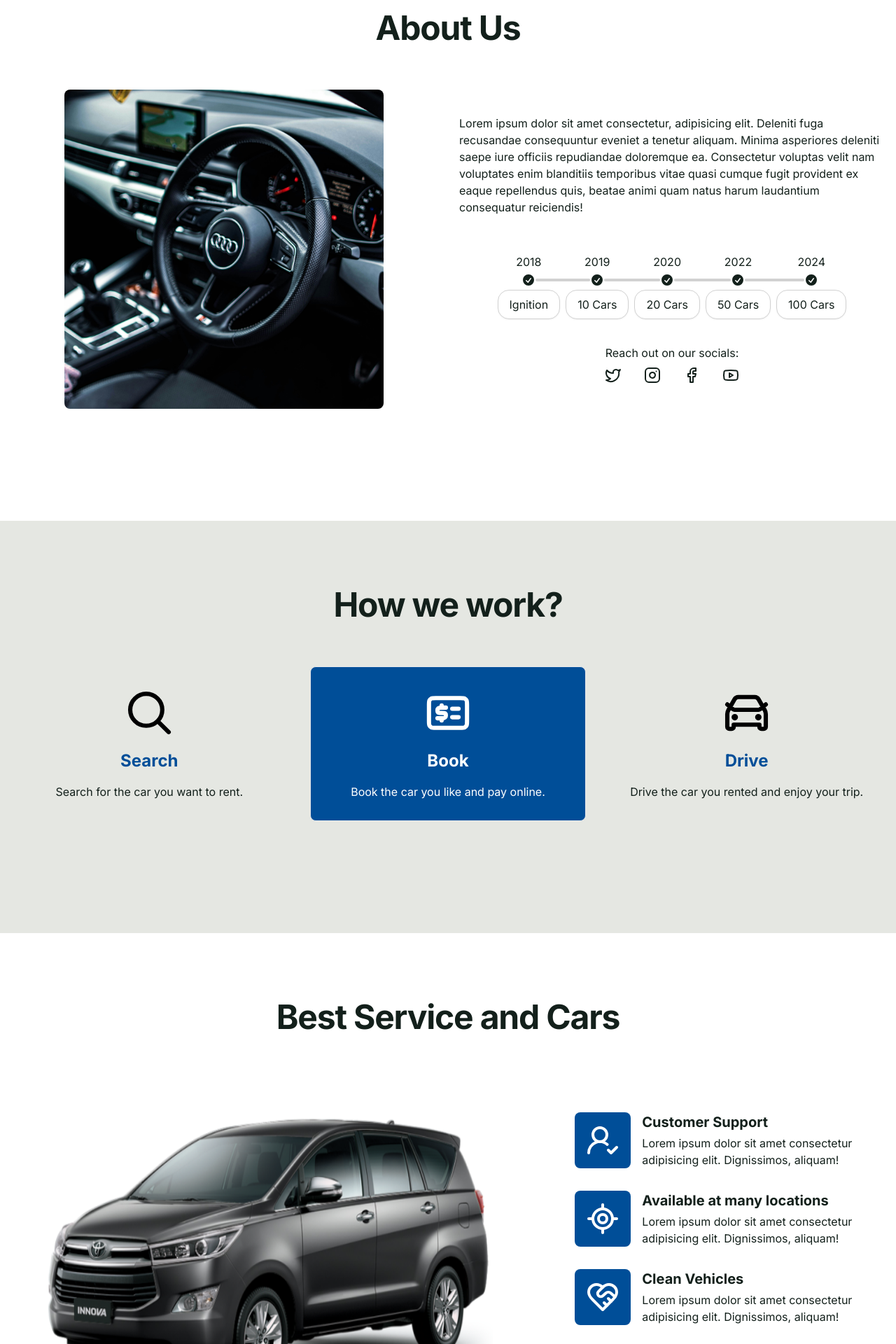
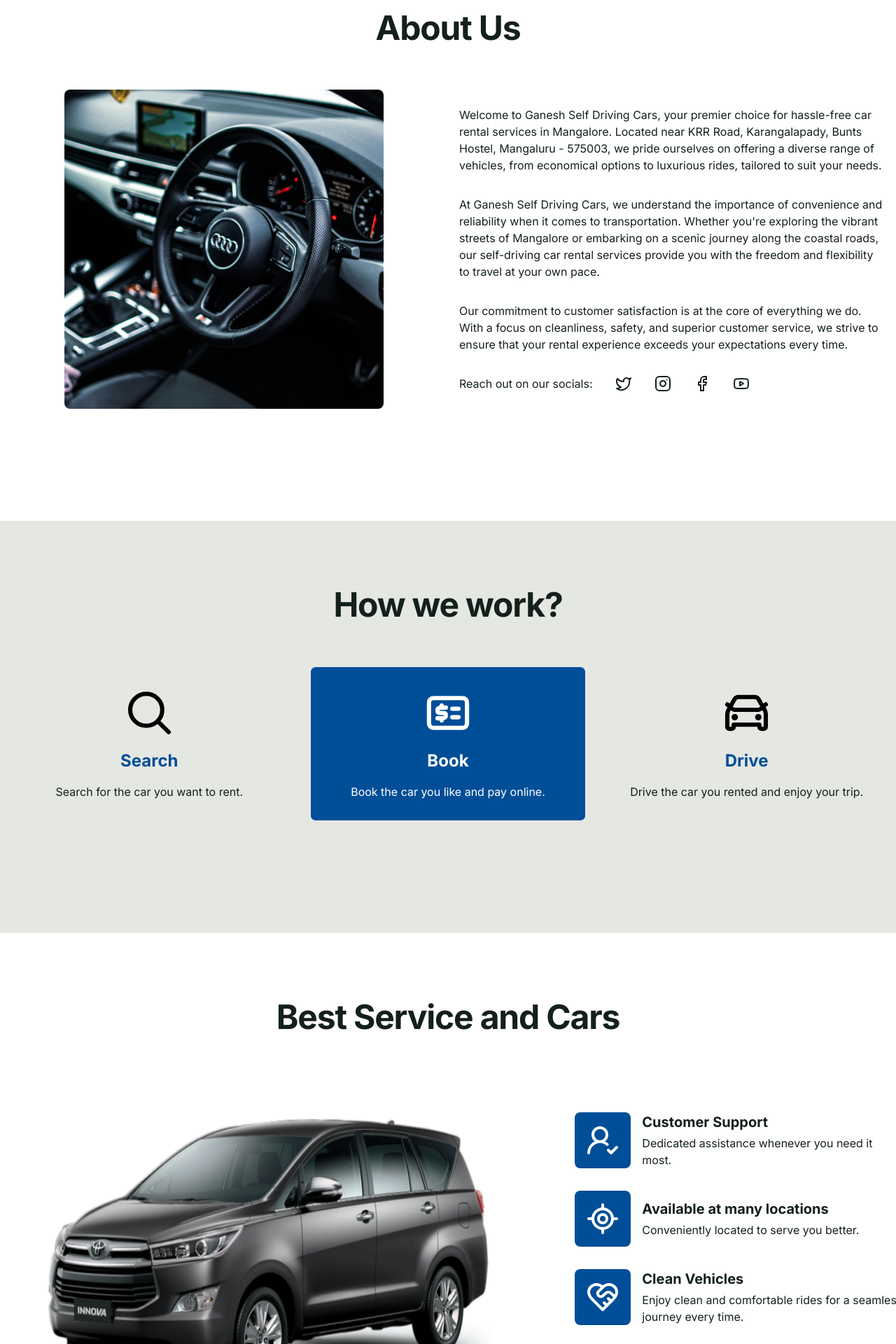
Before and after one commit to carbonxx/car-rentals, a Next.js app: page / in a window 1280 px wide. Shown: the part 880-2800 px from the top of the page at 70% size. Built offline with nearby package versions, Linux system fonts and the light colour scheme.

Commit message:
update about content

```diff
--- a/src/app/components/about.jsx
+++ b/src/app/components/about.jsx
@@ -22,15 +22,30 @@ function About() {
         </div>
         <div className="flex flex-col gap-8 items-center md:justify-center">
           <p>
-            Lorem ipsum dolor sit amet consectetur, adipisicing elit. Deleniti
-            fuga recusandae consequuntur eveniet a tenetur aliquam. Minima
-            asperiores deleniti saepe iure officiis repudiandae doloremque ea.
-            Consectetur voluptas velit nam voluptates enim blanditiis temporibus
-            vitae quasi cumque fugit provident ex eaque repellendus quis, beatae
-            animi quam natus harum laudantium consequatur reiciendis!
+            Welcome to Ganesh Self Driving Cars, your premier choice for
+            hassle-free car rental services in Mangalore. Located near KRR Road,
+            Karangalapady, Bunts Hostel, Mangaluru - 575003, we pride ourselves
+            on offering a diverse range of vehicles, from economical options to
+            luxurious rides, tailored to suit your needs.
           </p>
-          <Timeline />
-          <div className="flex flex-col gap-2">
+          <p>
+            At Ganesh Self Driving Cars, we understand the importance of
+            convenience and reliability when it comes to transportation. Whether
+            you&apos;re exploring the vibrant streets of Mangalore or embarking
+            on a scenic journey along the coastal roads, our self-driving car
+            rental services provide you with the freedom and flexibility to
+            travel at your own pace.
+          </p>
+
+          <p>
+            Our commitment to customer satisfaction is at the core of everything
+            we do. With a focus on cleanliness, safety, and superior customer
+            service, we strive to ensure that your rental experience exceeds
+            your expectations every time.
+          </p>
+
+          {/* <Timeline /> */}
+          <div className="flex flex-col xl:flex-row gap-8 mr-auto">
             <p className="text-center">Reach out on our socials:</p>
             <ul className="flex gap-8">
               <li>
--- a/src/app/components/hero.jsx
+++ b/src/app/components/hero.jsx
@@ -5,7 +5,7 @@ import Link from "next/link"
 export default function Hero() {
   return (
     <div className="bg-image bg-white text-primary relative min-h-screen w-full">
-      <div className="grid grid-cols-1 md:grid-cols-2 gap-16 container mx-auto min-h-screen">
+      <div className="flex flex-col-reverse justify-center md:grid md:grid-cols-2 md:gap-16 container mx-auto min-h-screen">
         <div className="mx-4 flex flex-col justify-center z-40">
           <h1 className="text-3xl font-bold md:text-5xl">
             Looking for <span className="text-accent">cars on rent</span> and to{" "}
@@ -21,11 +21,11 @@ export default function Hero() {
             </button>
           </Link>
         </div>
-        <div className="hidden md:flex justify-center items-center z-40">
+        <div className="md:flex justify-center items-center z-40">
           <Image src="/car.png" alt="a white car" width={800} height={300} />
         </div>
       </div>
-      <div className="absolute left-1/2 -translate-x-1/2 bottom-8 animate-bounce [animation-duration:1500ms] bottom-4">
+      <div className="absolute left-1/2 -translate-x-1/2 animate-bounce [animation-duration:1500ms] bottom-4">
         <LucideArrowDown className="scale-125 md:scale-150" />
       </div>
     </div>
--- a/src/app/components/our-cars.jsx
+++ b/src/app/components/our-cars.jsx
@@ -22,17 +22,14 @@ function OurCars() {
             className="w-full"
           />
         </div>
-        <div className="flex flex-col gap-8 w-11/12 md:py-16 items-center justify-center">
+        <div className="flex flex-col gap-8 w-11/12 md:py-16 items-start">
           <div className="flex gap-4 justify-center items-center">
             <div className="bg-accent p-4 rounded-lg">
               <LucideUserCheck2 className="w-12 h-12 text-white" />
             </div>
             <div className="flex flex-col gap-1">
               <p className="text-xl font-bold">Customer Support</p>
-              <p>
-                Lorem ipsum dolor sit amet consectetur adipisicing elit.
-                Dignissimos, aliquam!
-              </p>
+              <p>Dedicated assistance whenever you need it most.</p>
             </div>
           </div>
           <div className="flex gap-4 justify-center items-center">
@@ -41,10 +38,7 @@ function OurCars() {
             </div>
             <div className="flex flex-col gap-1">
               <p className="text-xl font-bold">Available at many locations</p>
-              <p>
-                Lorem ipsum dolor sit amet consectetur adipisicing elit.
-                Dignissimos, aliquam!
-              </p>
+              <p>Conveniently located to serve you better.</p>
             </div>
           </div>
           <div className="flex gap-4 justify-center items-center">
@@ -54,8 +48,8 @@ function OurCars() {
             <div className="flex flex-col gap-1">
               <p className="text-xl font-bold">Clean Vehicles</p>
               <p>
-                Lorem ipsum dolor sit amet consectetur adipisicing elit.
-                Dignissimos, aliquam!
+                Enjoy clean and comfortable rides for a seamless journey every
+                time.
               </p>
             </div>
           </div>
@@ -66,8 +60,7 @@ function OurCars() {
             <div className="flex flex-col gap-1">
               <p className="text-xl font-bold">Free Cancelation</p>
               <p>
-                Lorem ipsum dolor sit amet consectetur adipisicing elit.
-                Dignissimos, aliquam!
+                Flexible policies for hassle-free adjustments to your plans.
               </p>
             </div>
           </div>
--- a/src/app/components/top-rented-cars.jsx
+++ b/src/app/components/top-rented-cars.jsx
@@ -4,8 +4,8 @@ import Link from "next/link"
 
 function TopRentedCars() {
   return (
-    <div className="w-full bg-accent py-24" id="top-rented-cars">
-      <h2 className="font-bold text-center text-secondary text-4xl tracking-tight sm:text-5xl">
+    <div className="w-full bg-secondary py-24" id="top-rented-cars">
+      <h2 className="font-bold text-center text-accent text-4xl tracking-tight sm:text-5xl">
         Top Rented Cars
       </h2>
       <div className="container grid md:grid-cols-3 gap-x-4 gap-y-8 mx-auto pt-16">
--- a/src/app/lib/top-rented.js
+++ b/src/app/lib/top-rented.js
@@ -22,7 +22,7 @@ export const topRentedCars = [
     features: [
       "Smart Hybrid Technology",
       "Rear Parking Camera",
-      "Apple CarPlay and Android Auto Compatibility",
+      "Android Auto Compatibility",
     ],
   },
   {
--- a/src/app/page.js
+++ b/src/app/page.js
@@ -14,7 +14,7 @@ export default function Home() {
       <HowItWorks />
       <OurCars />
       <TopRentedCars />
-      <Testimonials />
+      {/* <Testimonials /> */}
     </main>
   )
 }
```
Also changed, not shown: src/app/lib/cars.js.
